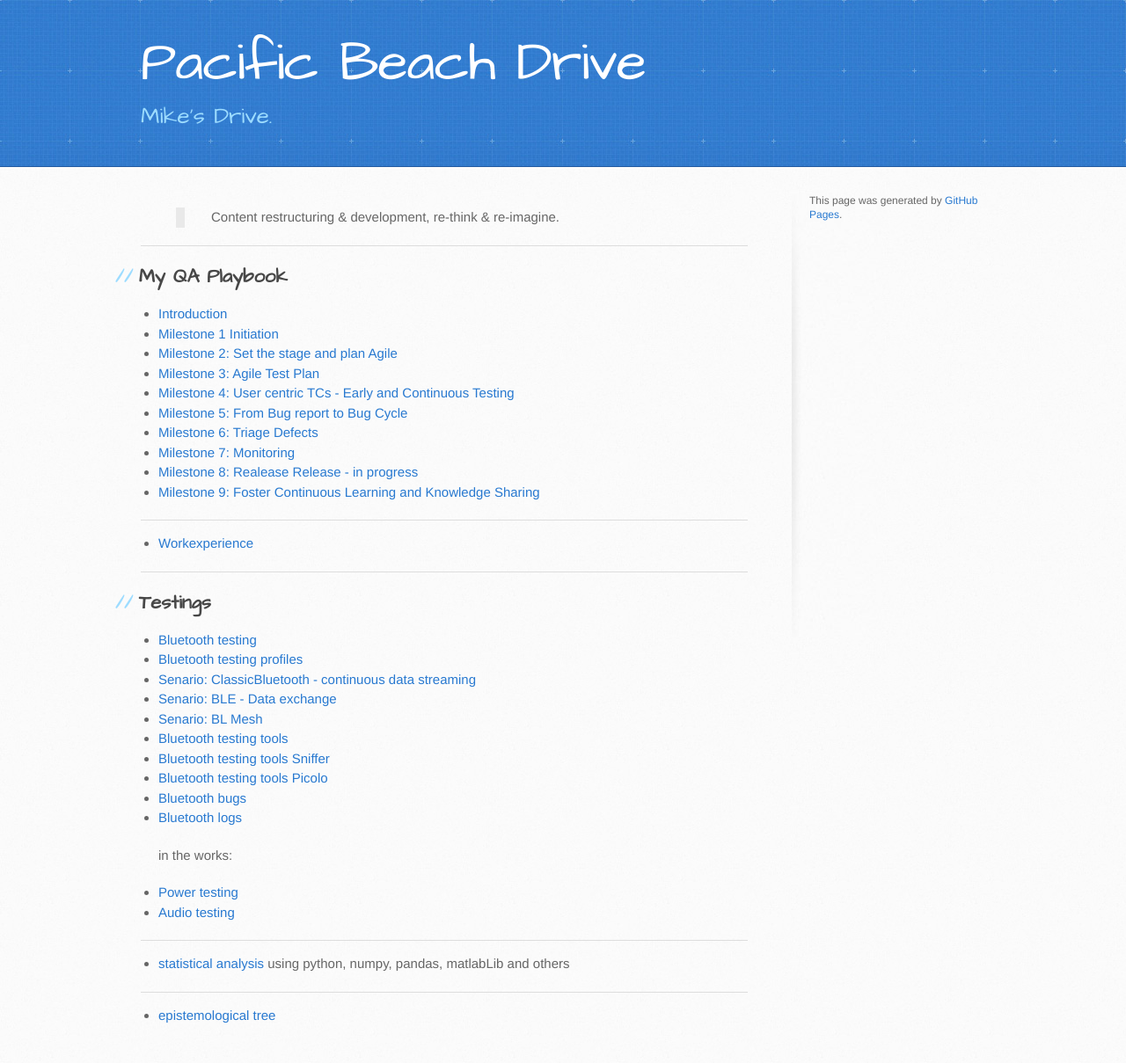
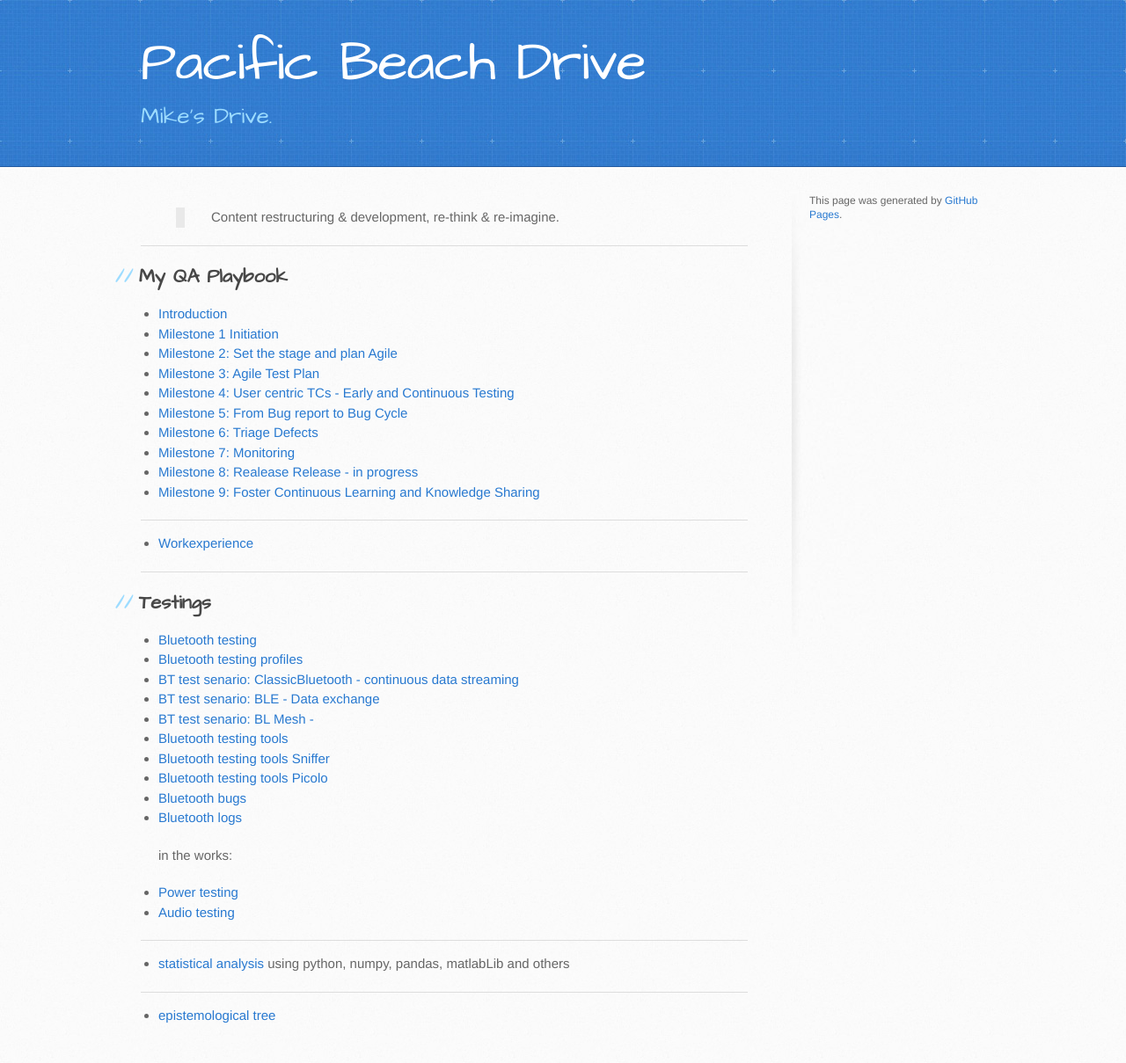
Before and after one commit to trumpfheller/trumpfheller.github.io, a Jekyll site: the page built from index.md, in a window 1280 px wide. Shown: the whole page at 88% size. Built offline with Jekyll 4.4.1, drawn with Linux system fonts in a browser that asks for light colours.

Commit message:
Update index.md

```diff
--- a/index.md
+++ b/index.md
@@ -27,9 +27,9 @@ layout: default
 ## Testings
 - [Bluetooth testing](./testing/bt.html)
 - [Bluetooth testing profiles](./testing/bt_profiles.html)
-- [Senario: ClassicBluetooth - continuous data streaming](./testing/bt_scenario_ClassicBluetooth.html)
-- [Senario: BLE - Data exchange](./testing/bt_scenario_BLE.html)
-- [Senario: BL Mesh](./testing/bt_scenario_.html)
+- [BT test senario: ClassicBluetooth - continuous data streaming](./testing/bt_scenario_ClassicBluetooth.html)
+- [BT test senario: BLE - Data exchange](./testing/bt_scenario_BLE.html)
+- [BT test senario: BL Mesh - ](./testing/bt_scenario_.html)
 - [Bluetooth testing tools](./testing/btt.html)
 - [Bluetooth testing tools Sniffer](./testing/btt_sniffers.html)
 - [Bluetooth testing tools Picolo](./testing/btt_picolo.html)
```
